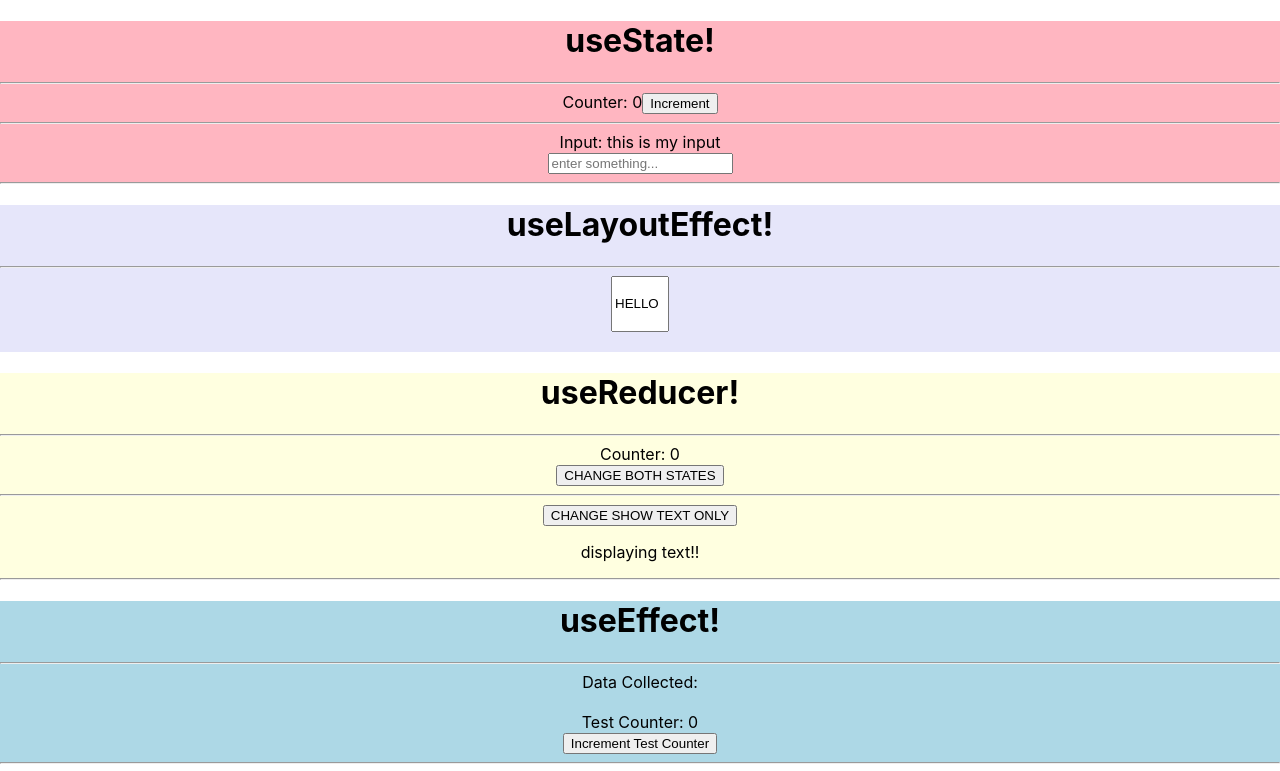
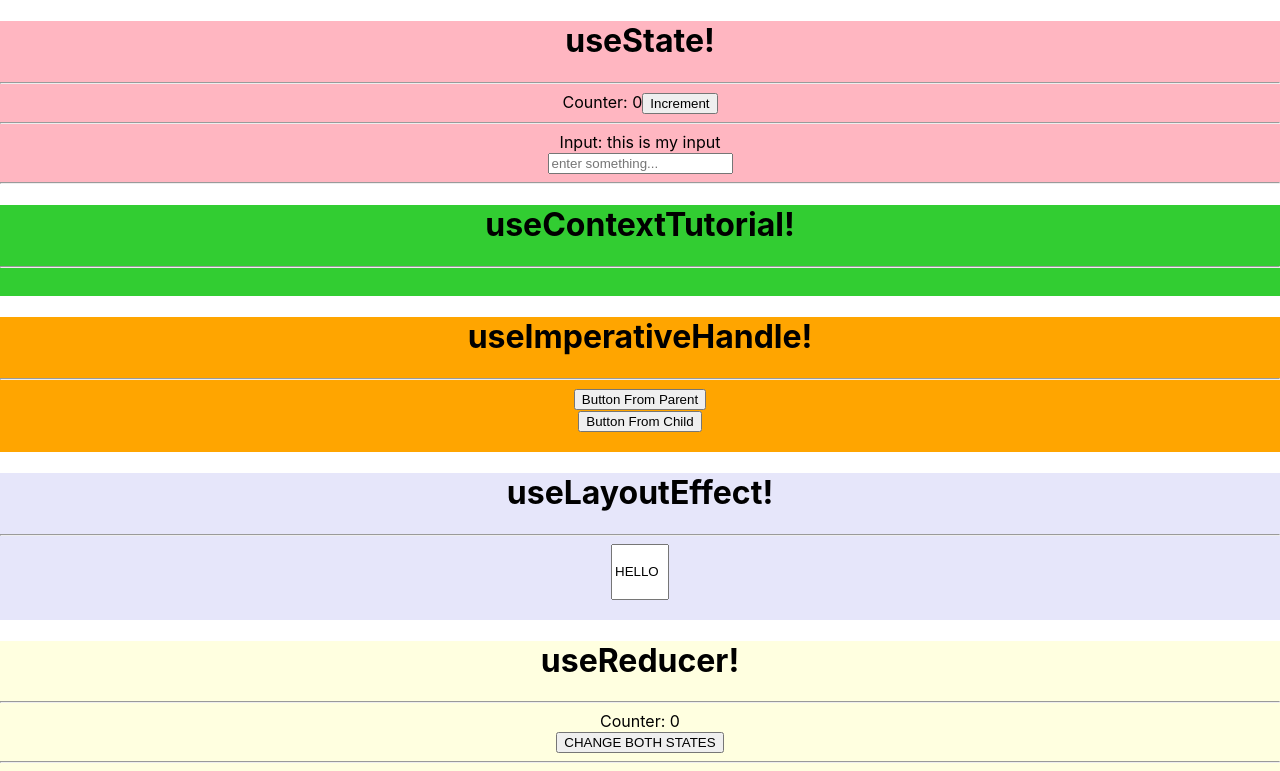
Before and after one commit to ocjarman/react_hooks_course, a React (Create React App) app: page / in a window 1280 px wide. Shown: the top 771 px of the page. Built offline with nearby package versions, Linux system fonts and the light colour scheme; no server answers.

Commit message:
useImperative hook tutorial complete -- use and update local state from child components

```diff
--- a/src/App.js
+++ b/src/App.js
@@ -4,11 +4,15 @@ import ReducerTutorial from "./components/ReducerTutorial";
 import EffectTutorial from "./components/EffectTutorial";
 import RefTutorial from "./components/RefTutorial";
 import LayoutEffect from "./components/LayoutEffect";
+import ImperativeHandle from "./components/ImperativeHandle";
+import ContextTutorial from "./components/UseContext/ContextTutorial";
 
 function App() {
   return (
     <div className="App">
       <StateTutorial />
+      <ContextTutorial />
+      <ImperativeHandle />
       <LayoutEffect />
       <ReducerTutorial />
       <EffectTutorial />
--- /dev/null
+++ b/src/components/Button.js
@@ -0,0 +1,21 @@
+import React, { useState, forwardRef, useImperativeHandle } from "react";
+
+const Button = forwardRef((props, ref) => {
+  const [toggle, setToggle] = useState(false);
+
+  useImperativeHandle(ref, () => ({
+    alterToggle() {
+      setToggle(!toggle);
+    },
+  }));
+
+  return (
+    <div>
+      <button>Button From Child</button>
+      <br></br>
+      {toggle && <span>toggle me!</span>}
+    </div>
+  );
+});
+
+export default Button;
--- /dev/null
+++ b/src/components/ImperativeHandle.js
@@ -0,0 +1,27 @@
+import React, { useRef } from "react";
+import Button from "./Button";
+
+const ImperativeHandle = () => {
+  const buttonRef = useRef(null);
+
+  //YOU CAN ALTER THE LOCAL STATE OF A CHILD COMPONENT USING AN IMPERATIVE HANDLE & USEREF
+  return (
+    <div style={{ backgroundColor: "orange" }}>
+      <h1>useImperativeHandle!</h1>
+      <hr></hr>
+      <div>
+        <button
+          onClick={() => {
+            buttonRef.current.alterToggle();
+          }}
+        >
+          Button From Parent
+        </button>
+        <Button ref={buttonRef} />
+        <br></br>
+      </div>
+    </div>
+  );
+};
+
+export default ImperativeHandle;
--- /dev/null
+++ b/src/components/UseContext/ContextTutorial.js
@@ -0,0 +1,16 @@
+import React, { useRef } from "react";
+
+const ContextTutorial = () => {
+  //YOU CAN ALTER THE LOCAL STATE OF A CHILD COMPONENT USING AN IMPERATIVE HANDLE & USEREF
+  return (
+    <div style={{ backgroundColor: "limegreen" }}>
+      <h1>useContextTutorial!</h1>
+      <hr></hr>
+      <div>
+        <br></br>
+      </div>
+    </div>
+  );
+};
+
+export default ContextTutorial;
```
Also changed, not shown: src/components/UseContext/Login.js (added, +7 -0 lines), src/components/UseContext/User.js (added, +7 -0 lines).
